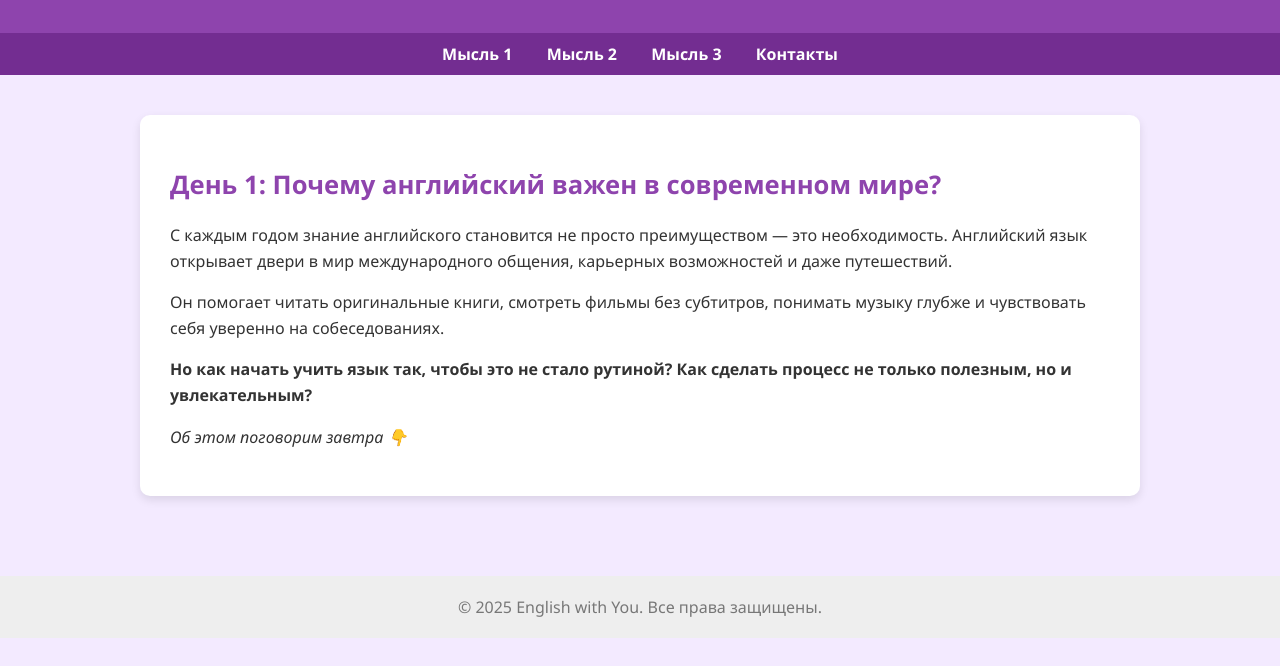
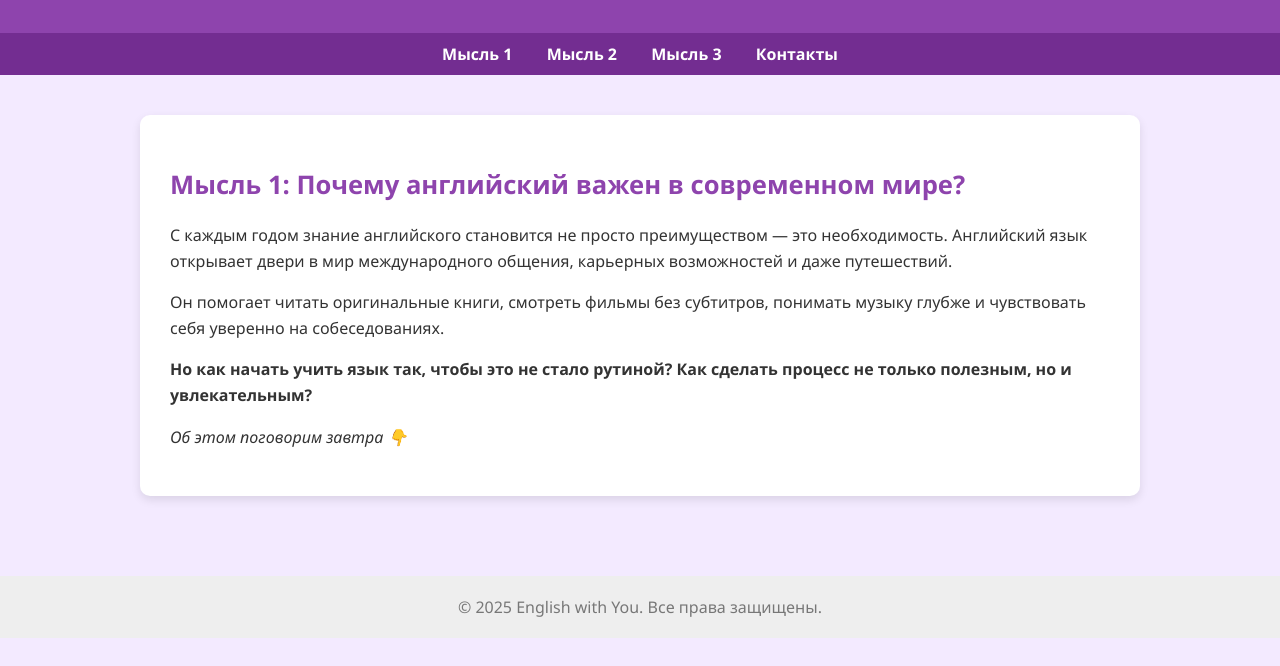
Before and after one commit to alebars2023/english-landing, a plain HTML site: page index.html in a window 1280 px wide. Shown: the part 134-800 px from the top of the page. Drawn offline with Linux system fonts and the light colour scheme.

Commit message:
Update index.html

```diff
--- a/index.html
+++ b/index.html
@@ -22,7 +22,7 @@
 
 <main>
     <section>
-        <h2>День 1: Почему английский важен в современном мире?</h2>
+        <h2>Мысль 1: Почему английский важен в современном мире?</h2>
         <p>С каждым годом знание английского становится не просто преимуществом — это необходимость. Английский язык открывает двери в мир международного общения, карьерных возможностей и даже путешествий.</p>
         <p>Он помогает читать оригинальные книги, смотреть фильмы без субтитров, понимать музыку глубже и чувствовать себя уверенно на собеседованиях.</p>
         <p><strong>Но как начать учить язык так, чтобы это не стало рутиной? Как сделать процесс не только полезным, но и увлекательным?</strong></p>
```
